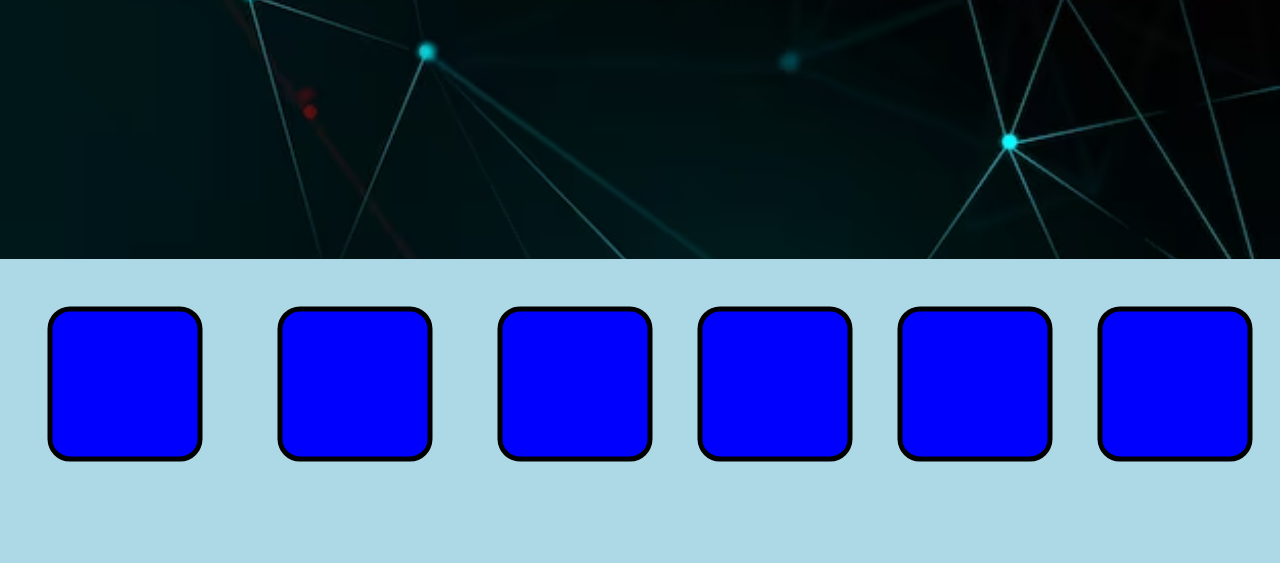
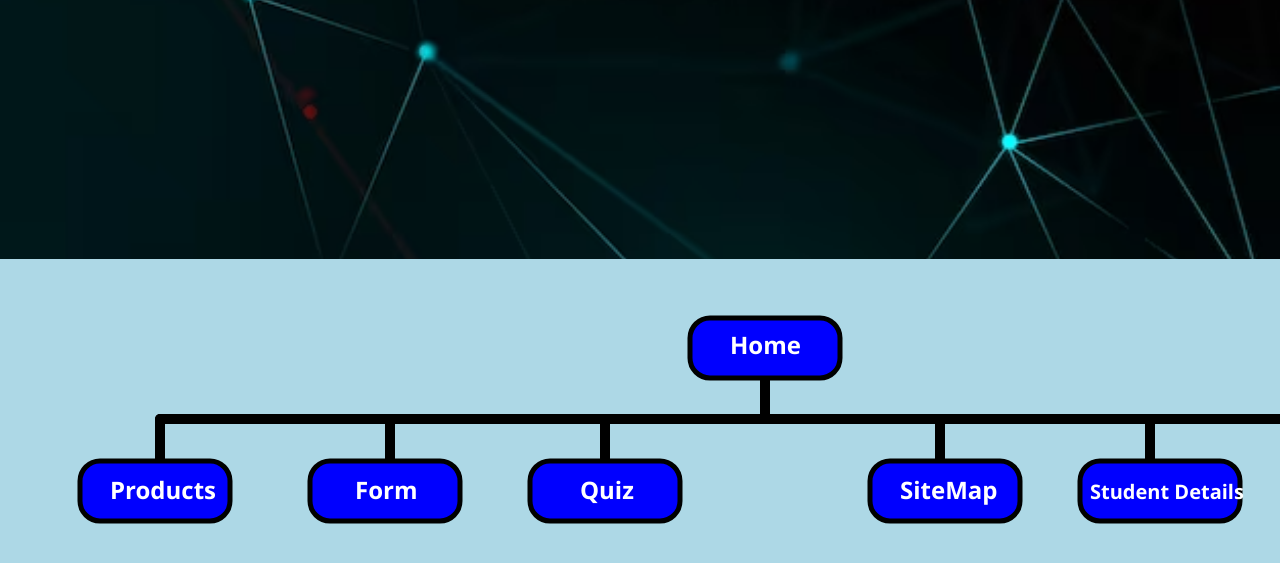
Before and after one commit to aashif-m/Athletica, a plain HTML site: page Gallery/svg.html in a window 1280 px wide. Shown: the part 61-624 px from the top of the page. Drawn offline with Linux system fonts and the light colour scheme.

Commit message:
svg working links added

```diff
--- a/Gallery/stylesheet.css
+++ b/Gallery/stylesheet.css
@@ -2,6 +2,7 @@ h1{
     margin-bottom: auto;
     text-align: center;
     font-size: 50px;
+    font-family: 'Roboto', sans-serif;
 
 }
 .studentedit{
--- a/Gallery/svg.css
+++ b/Gallery/svg.css
@@ -31,16 +31,33 @@ h1{
     margin-left: 100px;
 }
 rect {
-    fill: blue !important;
+    fill: blue ;
     stroke: black;
     stroke-width: 5;
     opacity: 1;
+    transition: fill 0.3s;
   }
 
-  rect:hover {
+rect:hover,
+.hoverEff:hover rect {
     opacity: 0.6;
-  }
-.hovereff:hover{
-    fill: aqua !important;
+    fill: aqua;
 
 }
+.hoverEff:hover .svgText {
+    fill: black;
+}
+
+.svgText{
+    fill:white;
+    font-size:24px;
+    font-family: 'Segoe UI', Tahoma, Geneva, Verdana, sans-serif;
+    font-weight: bold;
+    transition: fill 0.3s ;
+}
+.lineDes{
+    fill:none;
+    stroke: black;
+    stroke-width: 10px;
+    stroke-linecap:round;
+}
--- a/Gallery/svg.html
+++ b/Gallery/svg.html
@@ -13,35 +13,65 @@
         </div>
 
         <div class="bottomdiv">
-           <svg width="1500" height="400">
+           <svg width="100%" height="400">
+            <g class="lineDes">                            <!--Making the heirachy Line Diagram -->
+                <line x1="765" y1="120" x2="765" y2="160" />        <!--verticle line below Home-->
+                <line x1="160" y1="160" x2="1390" y2="160" />       <!-- Main Horizontal line-->
+                <line x1="160" y1="160" x2="160" y2="200" />        <!--Line to Products-->
+                <line x1="390" y1="160" x2="390" y2="200" />        <!--Line to Form-->
+                <line x1="605" y1="160" x2="605" y2="200" />        <!--Line to Quiz-->
+                <line x1="940" y1="160" x2="940" y2="200" />        <!--Line to SiteMap-->
+                <line x1="1150" y1="160" x2="1150" y2="200" />      <!--Line to Student Details-->
+                <line x1="1390" y1="160" x2="1390" y2="200" />      <!--Line to About Us-->
+            </g>
 
-            <a href="nopage.html">
-            <rect class="hovereff" x="50" y="50" rx="20" ry="20" width="150" height="150" />
+            <a href="nopage.html" target="_blank">  <!--Products-->
+                <g class="hoverEff">
+                    <rect  x="80" y="202" rx="20" ry="20" width="150" height="60" />
+                    <text class="svgText" x="110 " y="240">Products</text>
+                </g>
             </a>
 
-            <a href="https://www.youtube.com/">
-            <rect class="hovereff" x="280" y="50" rx="20" ry="20" width="150" height="150" />
+            <a href="https://www.youtube.com/" target="_blank">
+                <g class="hoverEff">
+                    <rect  x="310" y="202" rx="20" ry="20" width="150" height="60" />
+                    <text class="svgText" x="355" y="240">Form</text>
+                </g>
             </a>
 
-            <a href="nopage.html">
-            <rect class="hovereff" x="500" y="50" rx="20" ry="20" width="150" height="150" />
+            <a href="nopage.html" target="_blank" >
+                <g class="hoverEff">
+                    <rect  x="530" y="202" rx="20" ry="20" width="150" height="60" />
+                    <text class="svgText" x="580" y="240" >Quiz</text>
+                 </g>
             </a>
 
-            <a href="nopage.html">
-            <rect class="hovereff" x="700" y="50" rx="20" ry="20" width="150" height="150" />
+            <a href="nopage.html"target="_blank" >
+                <g class="hoverEff">
+                    <rect class="hoverEff" x="690" y="59" rx="20" ry="20" width="150" height="60" />
+                    <text class="svgText" x="730" y="95" >Home</text>
+                </g>
             </a>
 
-            <a href="nopage.html">
-            <rect class="hovereff" x="900" y="50" rx="20" ry="20" width="150" height="150"/>
+            <a href="nopage.html"target="_blank" >
+                <g class="hoverEff">
+                    <rect  x="870" y="202" rx="20" ry="20" width="150" height="60"/>
+                    <text class="svgText" x="900" y="240" >SiteMap</text>
+                </g>
             </a>
 
-            <a href="nopage.html">
-            <rect class="hovereff" x="1100" y="50" rx="20" ry="20" width="150" height="150" />
+            <a href="nopage.html"target="_blank" >
+                <g class="hoverEff">
+                    <rect class="hoverEff" x="1080" y="202" rx="20" ry="20" width="160" height="60" />
+                    <text class="svgText" style="font-size: 20px"  x="1090" y="240" >Student Details</text>
+                </g>
             </a>
 
-
-            <a href="nopage.html">
-            <rect class="hovereff" x="1300" y="50" rx="20" ry="20" width="150" height="150" />
+            <a href="nopage.html"target="_blank" >
+                <g class="hoverEff">
+                    <rect  x="1310" y="202" rx="20" ry="20" width="150" height="60" />
+                    <text class="svgText" x="1340" y="240" >Gallery</text>
+                </g>
             </a>
 
            </svg>
```
Also changed, not shown: Gallery/coursework.html (+1 -1 lines).
